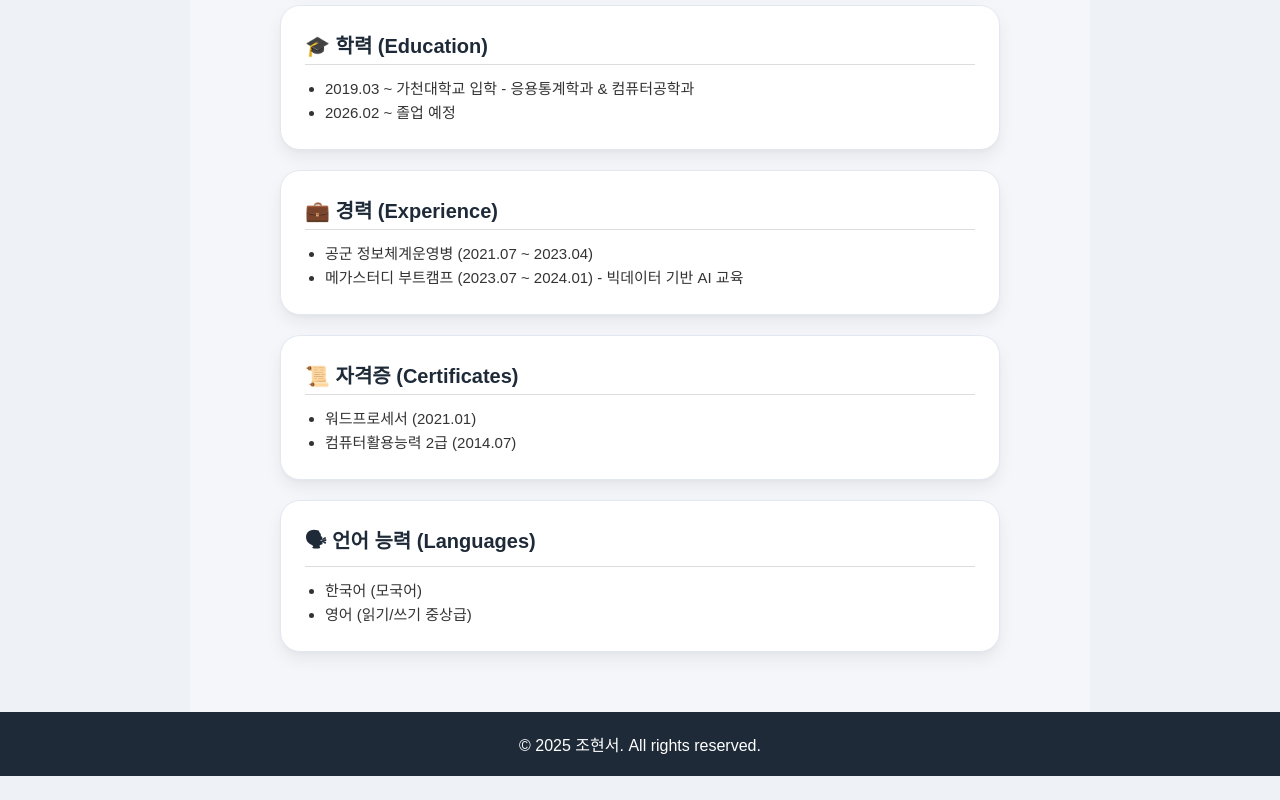
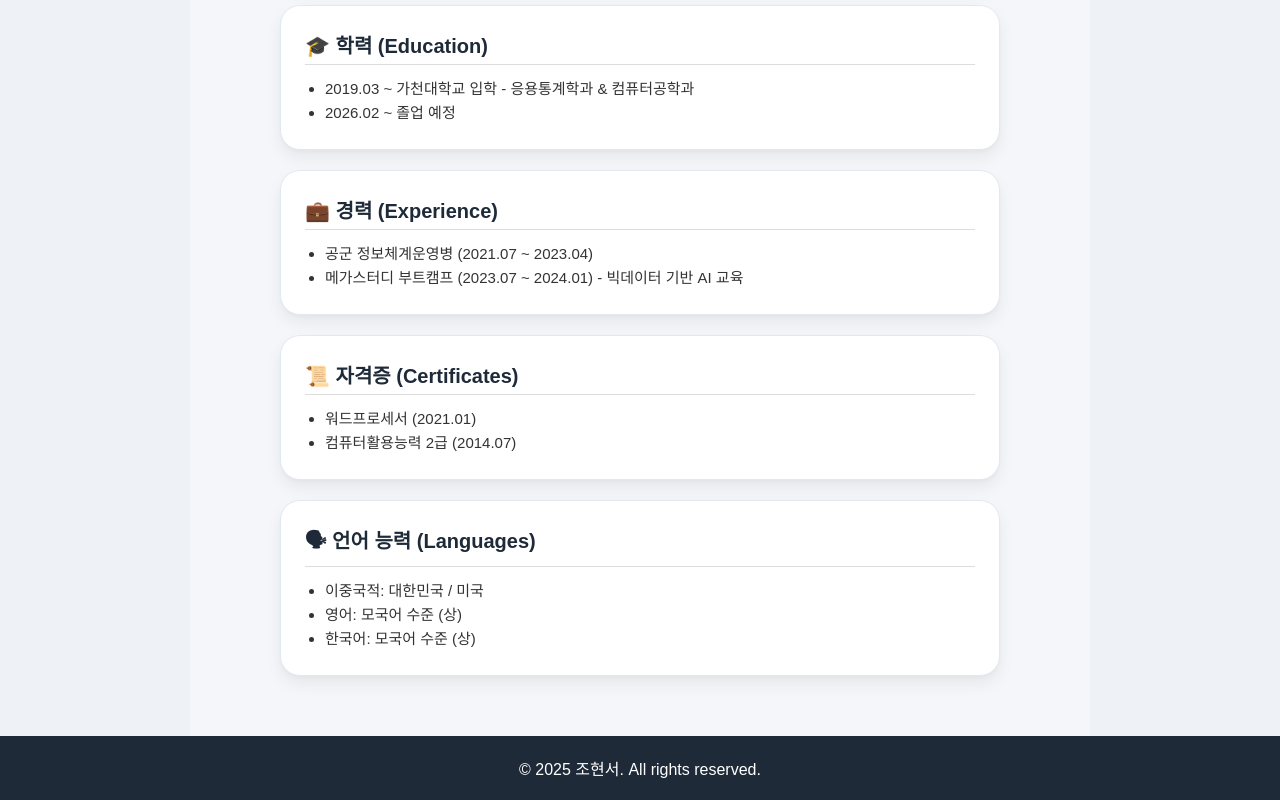
Before and after one commit to jamesscho99/portfolio, a Vue app: page /resume in a window 1280 px wide. Shown: the part 806-1606 px from the top of the page. Before the commit the page ends 1582 px from the top, so only its background shows below. Built offline with nearby package versions, Linux system fonts and the light colour scheme; a web font is replaced by a local one.

Commit message:
resume 수정

```diff
--- a/src/components/About.vue
+++ b/src/components/About.vue
@@ -59,8 +59,8 @@ export default {
           headers: ['기간', '목표'],
           rows: [
             ['1년 차', '가천대학교 졸업 (2026년 2월 예정)'],
-            ['2년 차', '삼성 청년 SW 아카데미(SSAFY) 입과 및 수료'],
-            ['3~5년 차', '대학원 석사 과정 진학 및 좋은 기업 취업']
+            ['2~3년 차', '광운대학교 인공지능응용학과 대학원 석사 과정 진학'],
+            ['4 차', '취업']
           ]
         },
         {
--- a/src/components/Resume.vue
+++ b/src/components/Resume.vue
@@ -79,8 +79,9 @@ export default {
           title: '🗣 언어 능력 (Languages)',
           type: 'list',
           items: [
-            '한국어 (모국어)',
-            '영어 (읽기/쓰기 중상급)'
+            '이중국적: 대한민국 / 미국',
+            '영어: 모국어 수준 (상)',
+            '한국어: 모국어 수준 (상)'
           ]
         }
       ]
```
